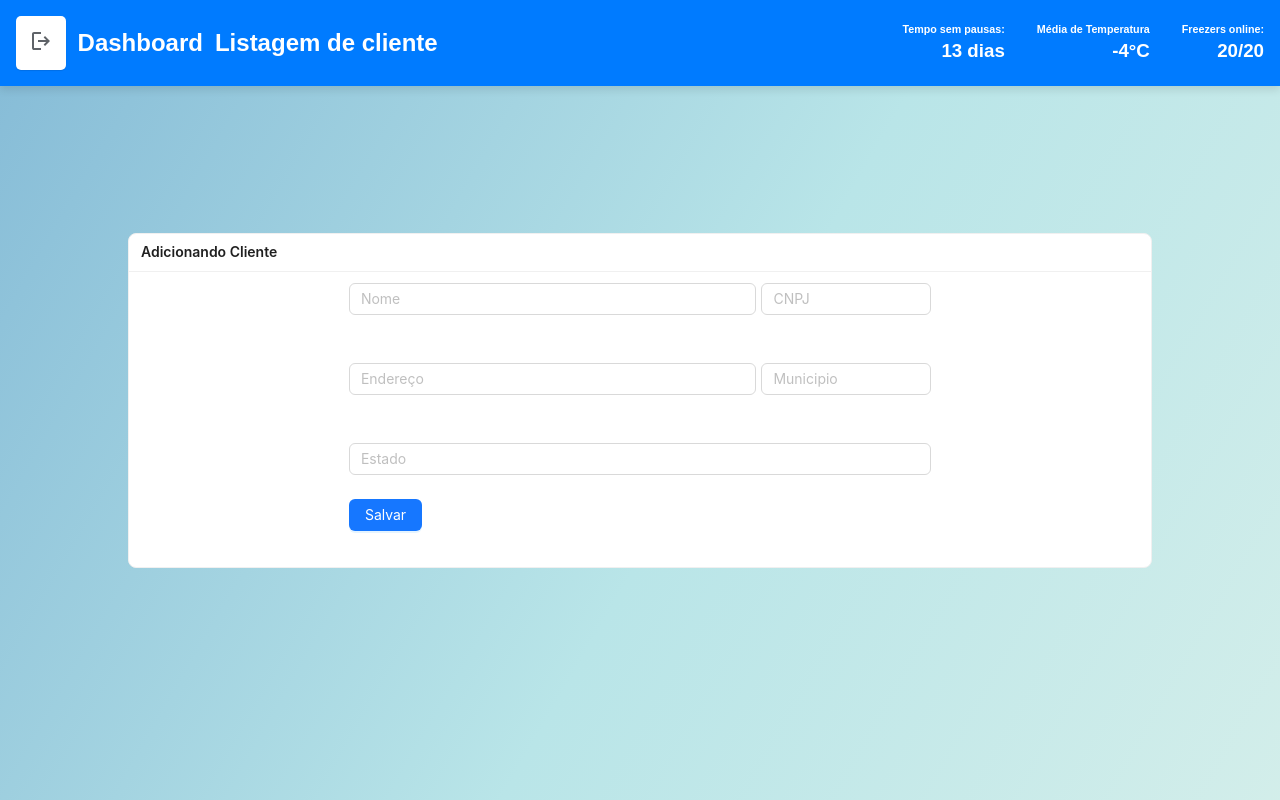
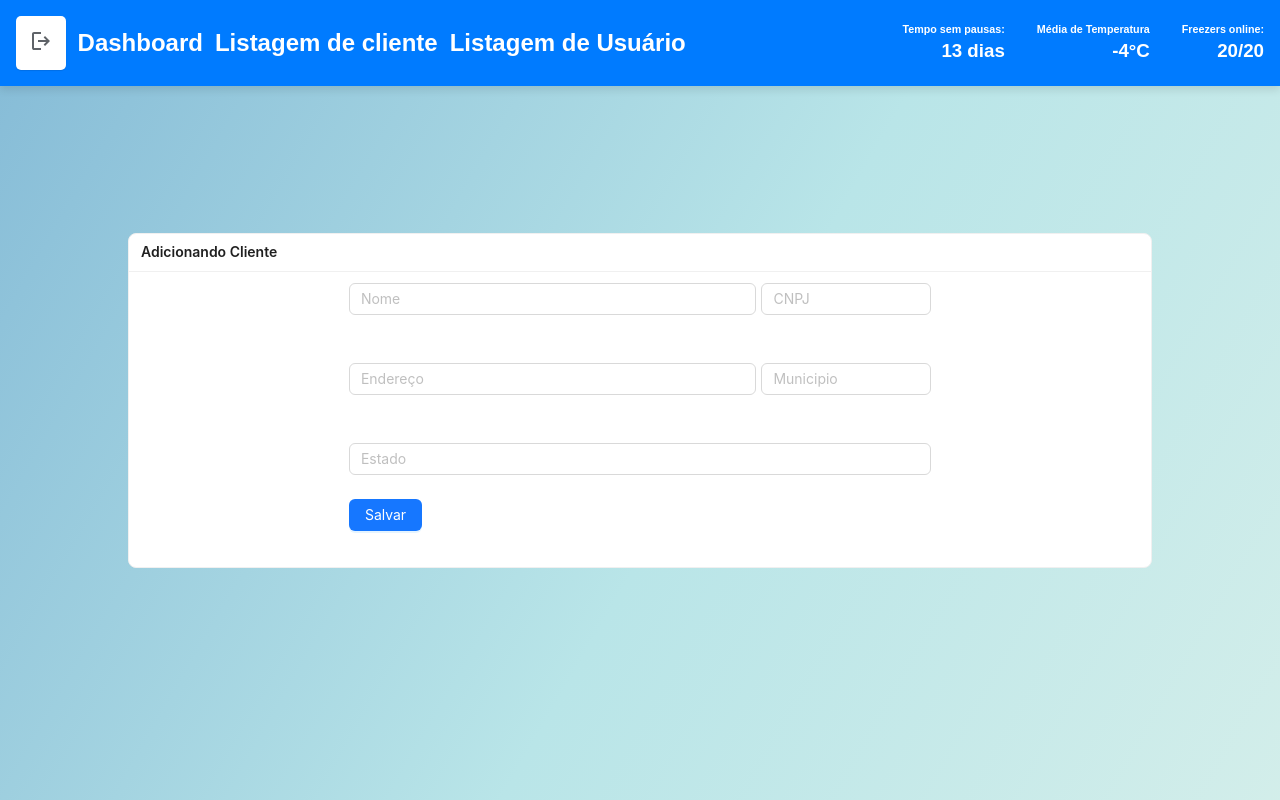
Before and after one commit to joaovfe/ThermoSync, a React (Vite) app: page /FormCliente in a window 1280 px wide. Built offline with nearby package versions, Linux system fonts and the light colour scheme; sample sign-in values are in the browser's storage.

Commit message:
add ListagemUsuario

```diff
--- a/src/components/pages/NavigationBar/NavigationBar.jsx
+++ b/src/components/pages/NavigationBar/NavigationBar.jsx
@@ -22,6 +22,7 @@ function NavigationBar() {
         </div>
         <a href="/Dashboard" className="navbar-brand">Dashboard</a>
         <a href="/ListagemCliente" className="navbar-brand">Listagem de cliente</a>
+        <a href="/ListagemUsuario" className="navbar-brand">Listagem de Usuário</a>
         {/* <nav className="navbar-menu">
           <ul className="navbar-list">
             <li className="navbar-item">
```
